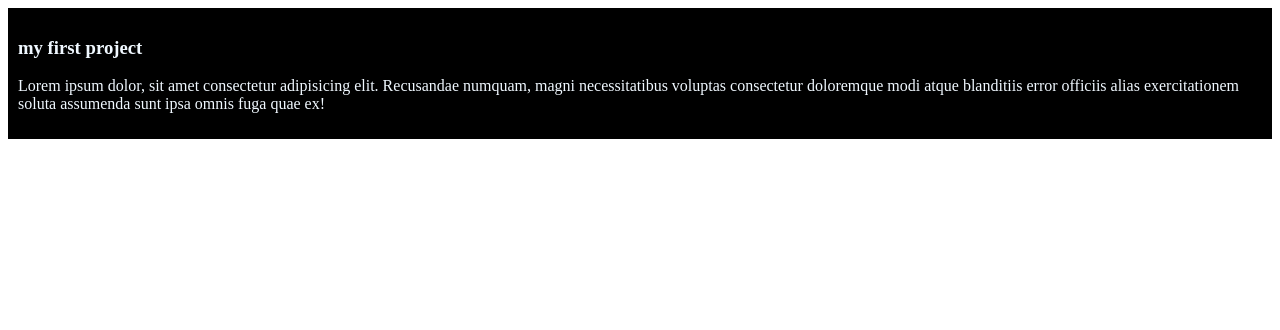
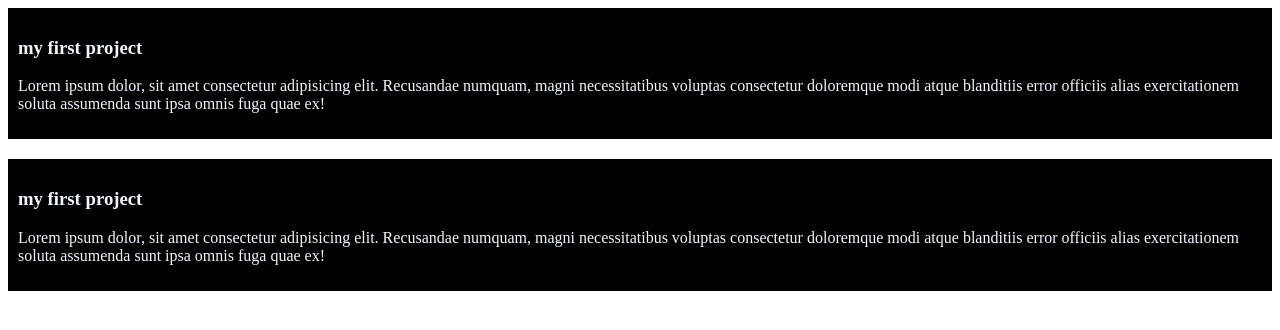
Before and after one commit to sabnira/my-first-github-repo, a plain HTML site: page index.html in a window 1280 px wide. Drawn offline with Linux system fonts and the light colour scheme.

Commit message:
my first blog

```diff
--- a/index.html
+++ b/index.html
@@ -11,5 +11,10 @@
         <h3>my first project</h3>
         <p>Lorem ipsum dolor, sit amet consectetur adipisicing elit. Recusandae numquam, magni necessitatibus voluptas consectetur doloremque modi atque blanditiis error officiis alias exercitationem soluta assumenda sunt ipsa omnis fuga quae ex!</p>
     </div>
+
+    <div>
+        <h3>my first project</h3>
+        <p>Lorem ipsum dolor, sit amet consectetur adipisicing elit. Recusandae numquam, magni necessitatibus voluptas consectetur doloremque modi atque blanditiis error officiis alias exercitationem soluta assumenda sunt ipsa omnis fuga quae ex!</p>
+    </div>
 </body>
 </html>
--- a/style.css
+++ b/style.css
@@ -2,4 +2,5 @@ div{
     background-color: black;
     color: aliceblue;
     padding: 10px;
+    margin-bottom: 20px;
 }
```
